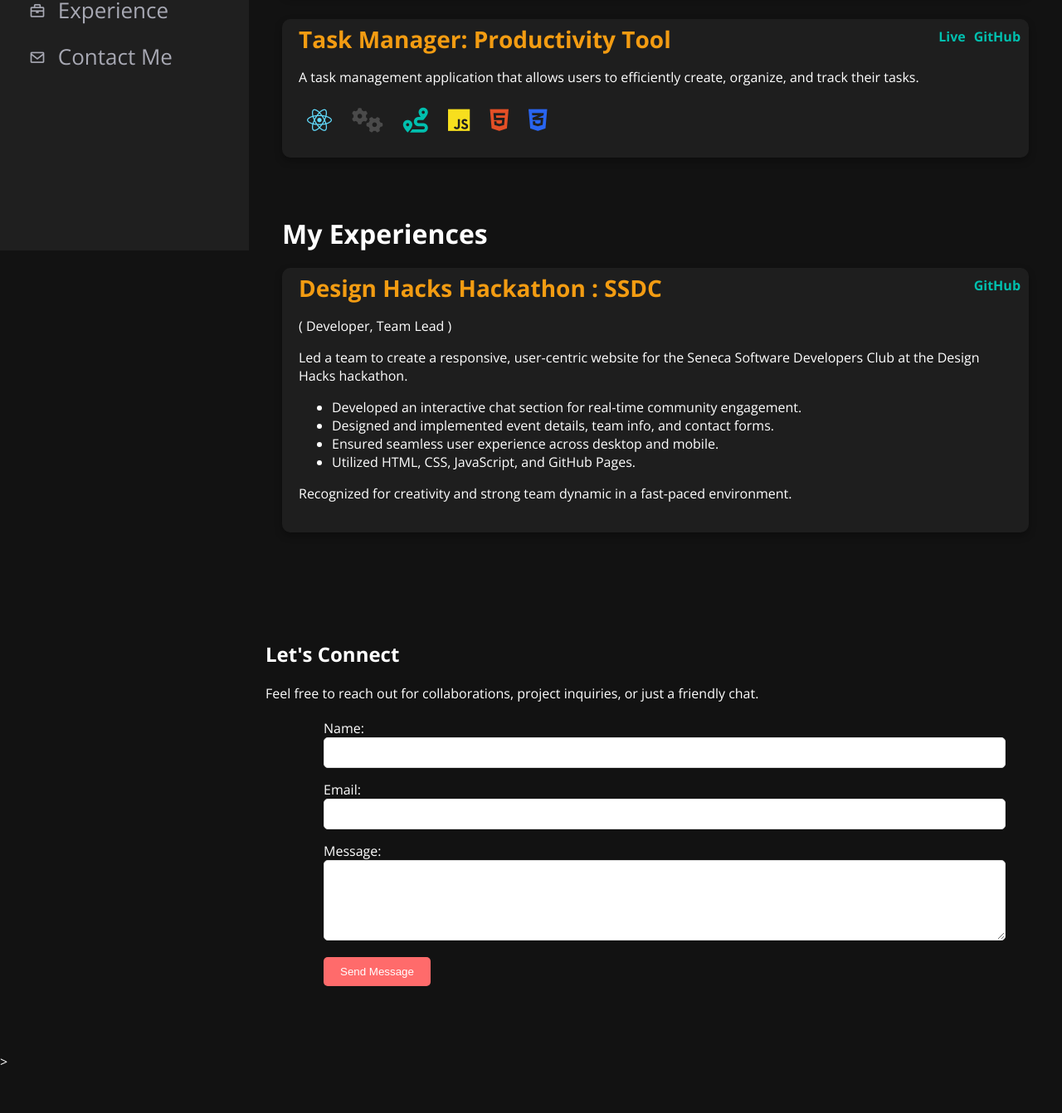
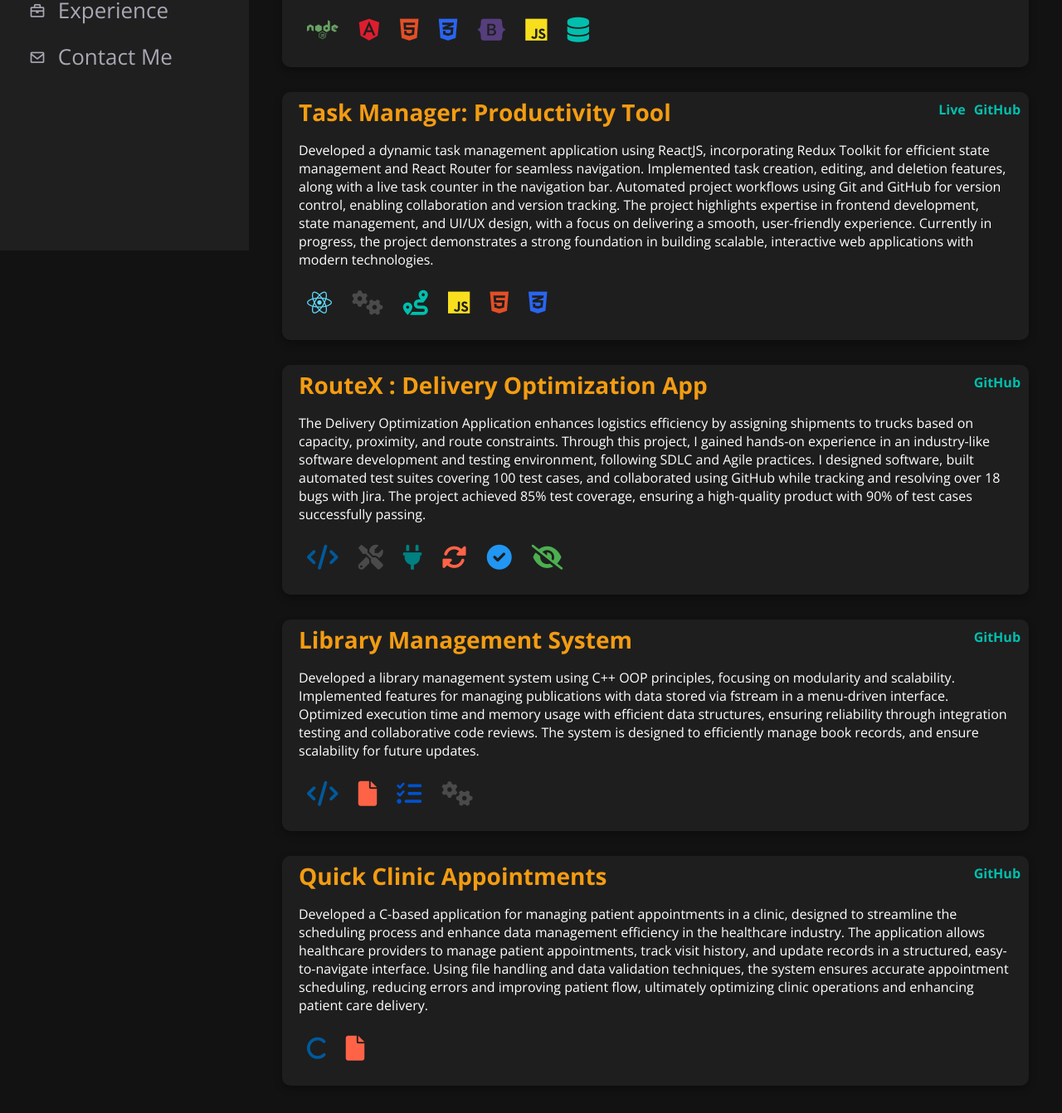
Before and after one commit to arshnoork-101/MyPortfolio, a plain HTML site: page index.html in a window 1280 px wide. Shown: the part 498-1840 px from the top of the page at 83% size. Before the commit the page ends 1789 px from the top, so only its background shows below. Drawn offline with nearby package versions, Linux system fonts and the light colour scheme.

Commit message:
add github porjects on portfolio

```diff
--- a/index.html
+++ b/index.html
@@ -49,8 +49,14 @@
           class="img-fluid rounded-circle"
         />
         <div class="social-links">
-          <a href="https://www.linkedin.com/in/arshnoor-kaur-j-07aba32b2/" target="_blank"><i class="bx bxl-linkedin"></i></a>
-          <a href="https://x.com/ArshnoorJuj_401"><i class="bx bxl-twitter"></i></a>
+          <a
+            href="https://www.linkedin.com/in/arshnoor-kaur-j-07aba32b2/"
+            target="_blank"
+            ><i class="bx bxl-linkedin"></i
+          ></a>
+          <a href="https://x.com/ArshnoorJuj_401"
+            ><i class="bx bxl-twitter"></i
+          ></a>
           <a href="mailto:arshnoorkaur@gmail.com"
             ><i class="bx bx-envelope"></i
           ></a>
@@ -103,9 +109,16 @@
             <a href="https://github.com/arshnoork-101/GoalSync">GitHub</a>
           </div>
           <p>
-            GoalSync is an interactive platform that simplifies tournament
-            discovery with smart filters and dynamic views, tailored to your
-            preferences.
+            GoalSync is a dynamic event management platform for organizing and
+            discovering tournaments. Users register as organizers to publish
+            events or as players to participate, with smart filters for city and
+            game type. Built with AngularJS for interactive UI and Bootstrap for
+            responsiveness. Gained full-stack development experience: AJAX for
+            data fetching, user authentication, and UI/UX optimization.
+            Strengthened database management skills with MySQL, backend
+            expertise with Node.js and Express. Followed industrial
+            technologies, delivering a high-quality, production-ready app with
+            industry-standard performance and usability.
           </p>
 
           <div class="project-tech">
@@ -119,15 +132,23 @@
           </div>
         </div>
         <div class="project-item">
-
           <h3>Task Manager: Productivity Tool</h3>
           <div class="project-links">
             <a href="https://task-manager-azure-ten.vercel.app/">Live</a>
             <a href="https://github.com/arshnoork-101/Task-Manager">GitHub</a>
           </div>
           <p>
-            A task management application that allows users to efficiently
-            create, organize, and track their tasks.
+            Developed a dynamic task management application using ReactJS,
+            incorporating Redux Toolkit for efficient state management and React
+            Router for seamless navigation. Implemented task creation, editing,
+            and deletion features, along with a live task counter in the
+            navigation bar. Automated project workflows using Git and GitHub for
+            version control, enabling collaboration and version tracking. The
+            project highlights expertise in frontend development, state
+            management, and UI/UX design, with a focus on delivering a smooth,
+            user-friendly experience. Currently in progress, the project
+            demonstrates a strong foundation in building scalable, interactive
+            web applications with modern technologies.
           </p>
           <div class="project-tech">
             <i class="fab fa-react" style="color: #61dafb"></i>
@@ -138,34 +159,132 @@
             <i class="fab fa-css3-alt" style="color: #2965f1"></i>
           </div>
         </div>
+        <div class="project-item">
+          <h3>RouteX : Delivery Optimization App</h3>
+          <div class="project-links">
+            <a href="https://github.com/arshnoork-101/RouteX ">GitHub</a>
+          </div>
+          <p>
+            The Delivery Optimization Application enhances logistics efficiency
+            by assigning shipments to trucks based on capacity, proximity, and
+            route constraints. Through this project, I gained hands-on
+            experience in an industry-like software development and testing
+            environment, following SDLC and Agile practices. I designed
+            software, built automated test suites covering 100 test cases, and
+            collaborated using GitHub while tracking and resolving over 18 bugs
+            with Jira. The project achieved 85% test coverage, ensuring a
+            high-quality product with 90% of test cases successfully passing.
+          </p>
+          <div class="project-tech">
+            <i class="fas fa-code" style="color: #00599c"></i>
+            <i class="fas fa-tools" style="color: #4a4a4a"></i>
+            <!-- Unit Testing -->
+            <i class="fas fa-plug" style="color: #008080"></i>
+            <!-- Integration Testing -->
+            <i class="fas fa-sync-alt" style="color: #ff6347"></i>
+            <!-- Regression Testing -->
+            <i class="fas fa-check-circle" style="color: #2196f3"></i>
+            <!-- Acceptance Testing -->
+            <i class="fas fa-eye-slash" style="color: #4caf50"></i>
+          </div>
+        </div>
+
+        <div class="project-item">
+          <h3>Library Management System</h3>
+          <div class="project-links">
+            <a href="https://github.com/arshnoork-101/LibraryManagementSystem"
+              >GitHub</a
+            >
+          </div>
+          <p>
+            Developed a library management system using C++ OOP principles,
+            focusing on modularity and scalability. Implemented features for
+            managing publications with data stored via fstream in a menu-driven
+            interface. Optimized execution time and memory usage with efficient
+            data structures, ensuring reliability through integration testing
+            and collaborative code reviews. The system is designed to
+            efficiently manage book records, and ensure scalability for future
+            updates.
+          </p>
+          <div class="project-tech">
+            <i class="fas fa-code" style="color: #00599c"></i>
+            <!-- C++ -->
+            <i class="fas fa-file" style="color: #ff6347"></i>
+            <!-- fstream -->
+            <i class="fas fa-tasks" style="color: #0052cc"></i>
+            <!-- Modular Programming -->
+            <i class="fas fa-cogs" style="color: #4a4a4a"></i>
+            <!-- Optimization -->
+          </div>
+        </div>
+
+        <div class="project-item">
+          <h3>Quick Clinic Appointments</h3>
+          <div class="project-links">
+            <a href="https://github.com/arshnoork-101/QuickClinicAppointments"
+              >GitHub</a
+            >
+          </div>
+          <p>
+            Developed a C-based application for managing patient appointments in
+            a clinic, designed to streamline the scheduling process and enhance
+            data management efficiency in the healthcare industry. The
+            application allows healthcare providers to manage patient
+            appointments, track visit history, and update records in a
+            structured, easy-to-navigate interface. Using file handling and data
+            validation techniques, the system ensures accurate appointment
+            scheduling, reducing errors and improving patient flow, ultimately
+            optimizing clinic operations and enhancing patient care delivery.
+          </p>
+          <div class="project-tech">
+            <i class="fas fa-c" style="color: #00599c"></i>
+            <!-- C++ -->
+            <i class="fas fa-file" style="color: #ff6347"></i>
+            <!-- fstream -->
+          </div>
+        </div>
       </section>
 
       <section id="projects">
         <h2>My Experiences</h2>
         <div class="project-item">
-            <h3>
-                Design Hacks Hackathon : <span id="organization">SSDC</span>
-            </h3>
+          <h3>Design Hacks Hackathon : <span id="organization">SSDC</span></h3>
           <p class="role">( Developer, Team Lead )</p>
           <div class="project-links">
-              <a href="https://github.com/arshnoork-101/Seneca-Script-Solvers" target="_blank">GitHub</a>
+            <a
+              href="https://github.com/arshnoork-101/Seneca-Script-Solvers"
+              target="_blank"
+              >GitHub</a
+            >
           </div>
-            <p>Led a team to create a responsive, user-centric website for the Seneca Software Developers Club at the Design Hacks hackathon.</p>
+          <p>
+            Led a team to create a responsive, user-centric website for the
+            Seneca Software Developers Club at the Design Hacks hackathon.
+          </p>
           <ul>
-                <li>Developed an interactive chat section for real-time community engagement.</li>
-                <li>Designed and implemented event details, team info, and contact forms.</li>
+            <li>
+              Developed an interactive chat section for real-time community
+              engagement.
+            </li>
+            <li>
+              Designed and implemented event details, team info, and contact
+              forms.
+            </li>
             <li>Ensured seamless user experience across desktop and mobile.</li>
             <li>Utilized HTML, CSS, JavaScript, and GitHub Pages.</li>
           </ul>
-            <p>Recognized for creativity and strong team dynamic in a fast-paced environment.</p>
+          <p>
+            Recognized for creativity and strong team dynamic in a fast-paced
+            environment.
+          </p>
         </div>
       </section>
-
 
       <section id="contact">
         <h2>Let's Connect</h2>
         <p class="contact-intro">
-            Feel free to reach out for collaborations, project inquiries, or just a friendly chat.
+          Feel free to reach out for collaborations, project inquiries, or just
+          a friendly chat.
         </p>
         <div class="contact-container">
           <form class="contact-form">
@@ -179,7 +298,12 @@
             </div>
             <div class="form-group">
               <label for="message">Message:</label>
-                    <textarea id="message" name="message" rows="5" required></textarea>
+              <textarea
+                id="message"
+                name="message"
+                rows="5"
+                required
+              ></textarea>
             </div>
             <button type="submit" class="submit-btn">Send Message</button>
           </form>
@@ -249,6 +373,7 @@
         // Initialize Typed.js
         var typed = new Typed(".typed", options);
       });
-    </script>>
+    </script>
+    >
   </body>
 </html>
```
Lines whose indentation alone changed are shown as unchanged.
